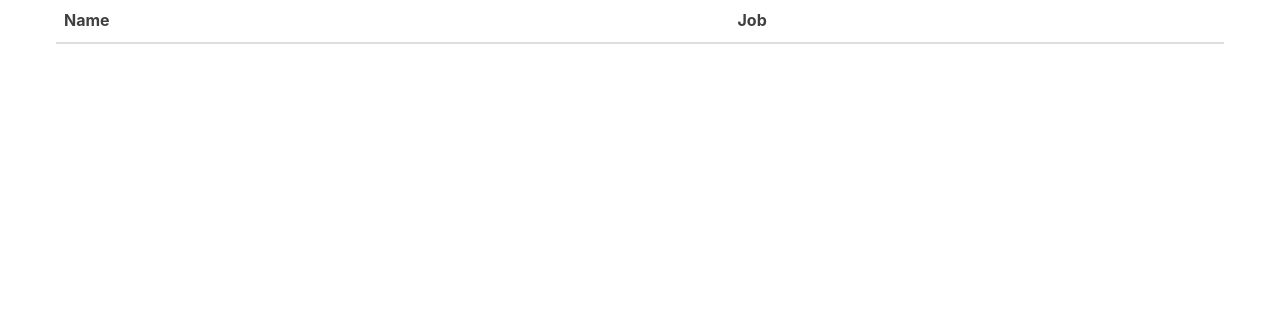
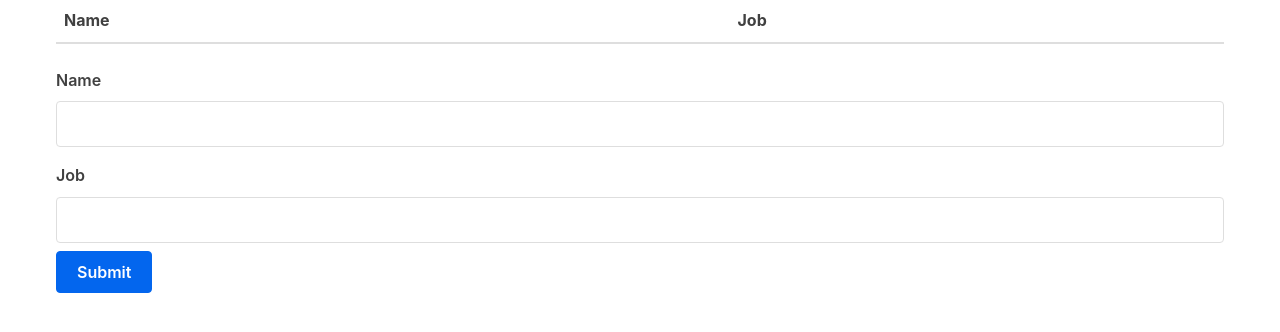
Before and after one commit to bridgecrew-perf6/deploy-project-13, a React (Create React App) app: page / in a window 1280 px wide. Shown: the top 332 px of the page. Built offline with nearby package versions, Linux system fonts and the light colour scheme; the HTML template or start-up script is replaced by a standard one.

Commit message:
create submitForm method to add new characters to existing characters and then clear submit form to initial state

```diff
--- a/src/App.js
+++ b/src/App.js
@@ -1,5 +1,6 @@
 import React, {Component} from 'react'
 import Table from './Table'
+import Form from './Form'
 
 class App extends Component {
   state = {
@@ -16,6 +17,10 @@ class App extends Component {
     })
   }
 
+  handleSubmit = (character) => {
+    this.setState({characters: [...this.state.characters, character]})
+  }
+
   render() {
     const { characters } = this.state
 
@@ -25,6 +30,7 @@ class App extends Component {
           characterData={characters}
           removeCharacter={this.removeCharacter}
         />
+        <Form handleSubmit={this.handleSubmit} />
       </div>
     )
   }
--- a/src/Form.js
+++ b/src/Form.js
@@ -15,4 +15,43 @@ class Form extends Component {
       [name]: value,
     })
   }
+
+  submitForm = () => {
+    //call function and pass the Form stat through as the character parameter
+    this.props.handleSubmit(this.state)
+    //reset state to initial state, to clear the form after submit
+    this.setState(this.initialState)
+  }
+
+  render() {
+    const { name, job } = this.state;
+
+    return (
+      <form>
+        <label htmlFor="name">Name</label>
+        <input
+          type="text"
+          name="name"
+          id="name"
+          value={name}
+          onChange={this.handleChange}
+        />
+        <label htmlFor="job">Job</label>
+        <input
+          type="text"
+          name="job"
+          id="job"
+          value={job}
+          onChange={this.handleChange}
+        />
+        <input
+          type="button"
+          value="Submit"
+          onClick={this.submitForm}
+        />
+      </form>
+    )
+  }
 }
+
+export default Form
```
Also changed, not shown: 1 other file (tests, documents, lock files or other folders).
